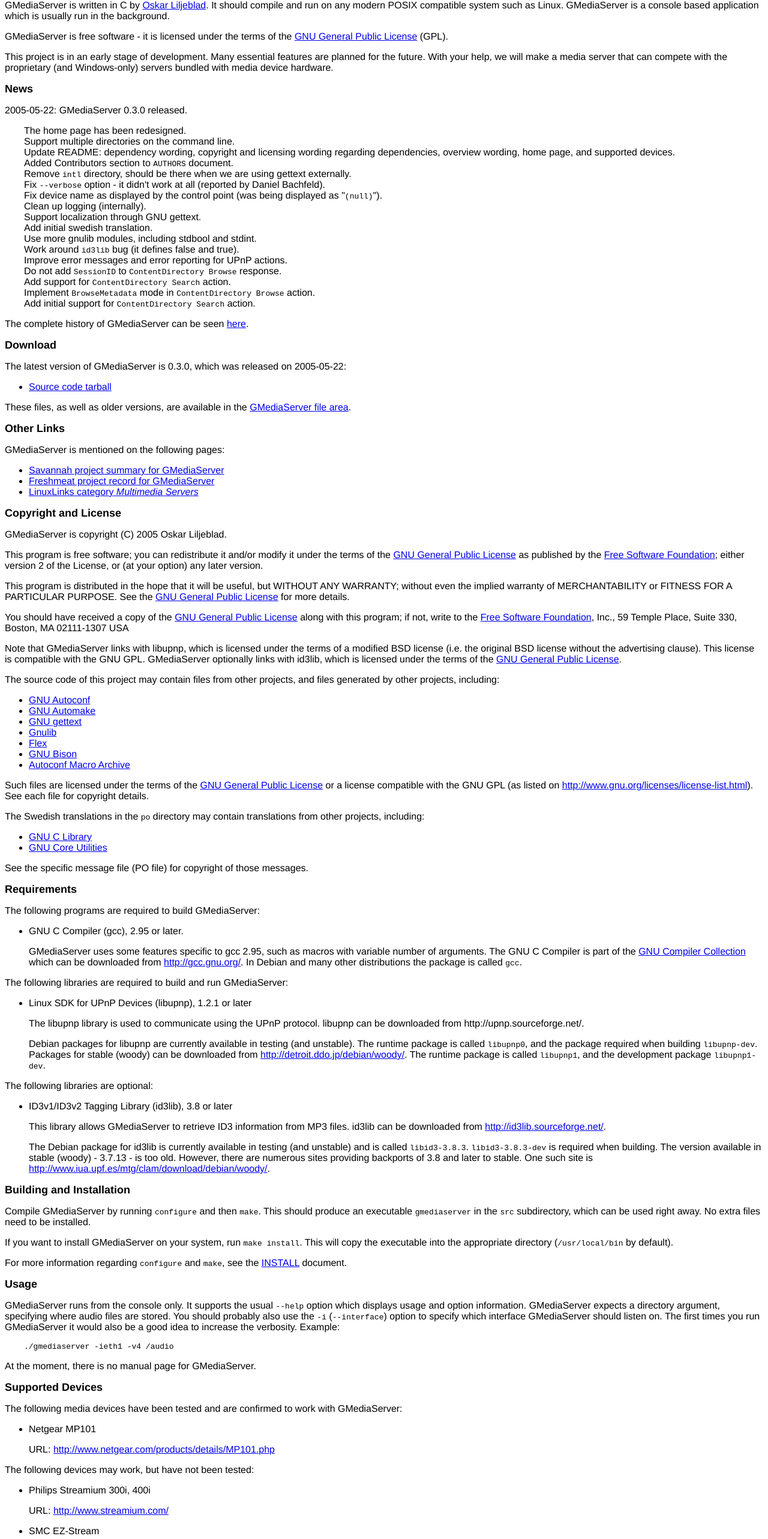
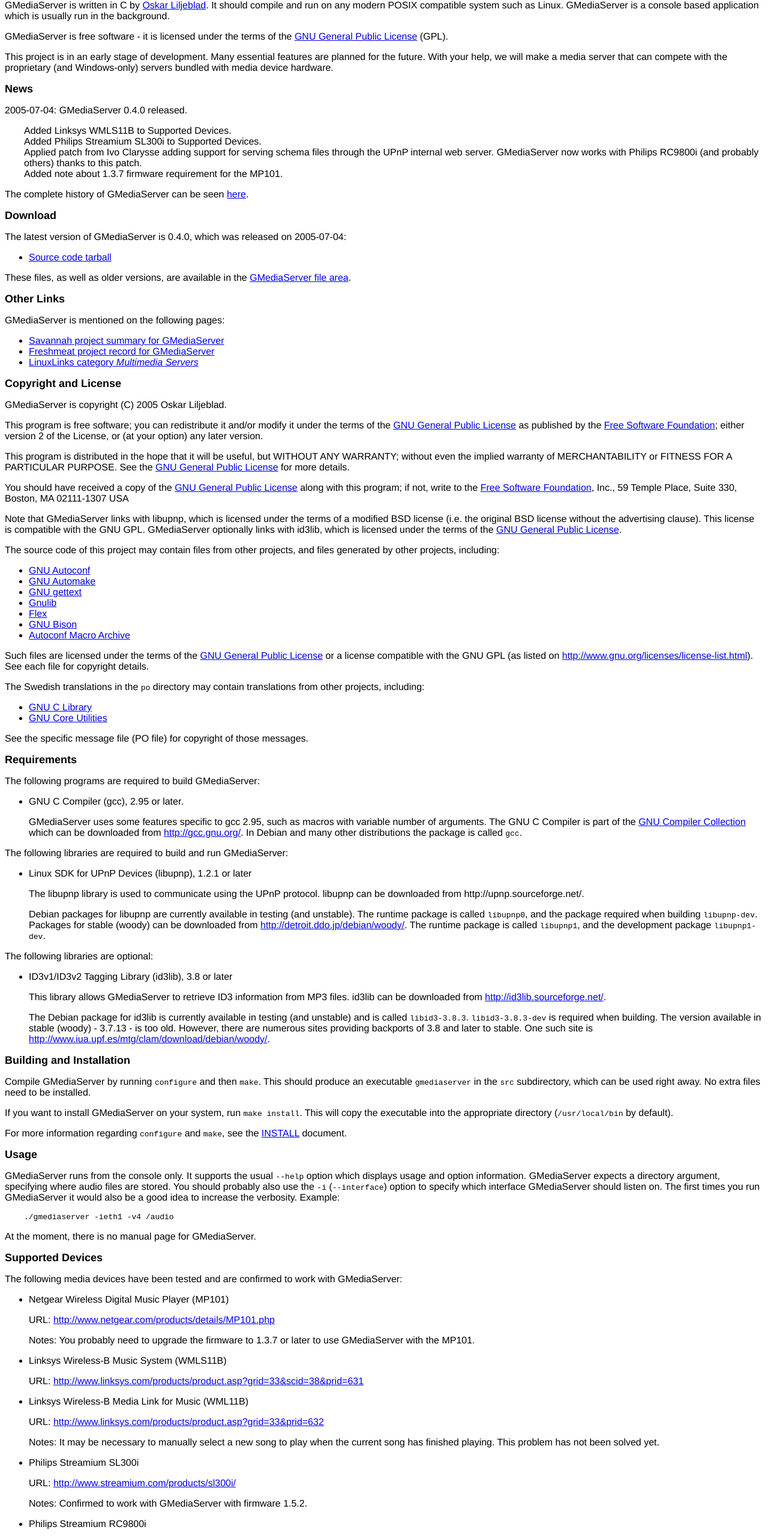
Before and after one commit to gnu-mirror-unofficial/gmediaserver, a plain HTML site: page index.html in a window 1280 px wide. Shown: the part 221-2786 px from the top of the page at 60% size. Drawn offline with Linux system fonts and the light colour scheme.

Commit message:
Update for 0.4.0.

```diff
--- a/index.html
+++ b/index.html
@@ -17,31 +17,18 @@
 <p>GMediaServer is free software - it is licensed under the terms of the <a href="http://www.gnu.org/copyleft/gpl.html">GNU General Public License</a> (GPL).</p>
 <p>This project is in an early stage of development. Many essential features are planned for the future. With your help, we will make a media server that can compete with the proprietary (and Windows-only) servers bundled with media device hardware.</p>
 <h1>News</h1>
-<p>2005-05-22: GMediaServer 0.3.0 released.</p>
+<p>2005-07-04: GMediaServer 0.4.0 released.</p>
 <div class="block">
-The home page has been redesigned.<br>
-Support multiple directories on the command line.<br>
-Update README: dependency wording, copyright and licensing wording regarding dependencies, overview wording, home page, and supported devices.<br>
-Added Contributors section to <code>AUTHORS</code> document.<br>
-Remove <code>intl</code> directory, should be there when we are using gettext externally.<br>
-Fix <code>--verbose</code> option - it didn't work at all (reported by Daniel Bachfeld).<br>
-Fix device name as displayed by the control point (was being displayed as "<code>(null)</code>").<br>
-Clean up logging (internally).<br>
-Support localization through GNU gettext.<br>
-Add initial swedish translation.<br>
-Use more gnulib modules, including stdbool and stdint.<br>
-Work around <code>id3lib</code> bug (it defines false and true).<br>
-Improve error messages and error reporting for UPnP actions.<br>
-Do not add <code>SessionID</code> to <code>ContentDirectory Browse</code> response.<br>
-Add support for <code>ContentDirectory Search</code> action.<br>
-Implement <code>BrowseMetadata</code> mode in <code>ContentDirectory Browse</code> action.<br>
-Add initial support for <code>ContentDirectory Search</code> action.<br>
+Added Linksys WMLS11B to Supported Devices.<br>
+Added Philips Streamium SL300i to Supported Devices.<br>
+Applied patch from Ivo Clarysse adding support for serving schema files through the UPnP internal web server. GMediaServer now works with Philips RC9800i (and probably others) thanks to this patch.<br>
+Added note about 1.3.7 firmware requirement for the MP101.<br>
 </div>
 <p>The complete history of GMediaServer can be seen <a href="news.html">here</a>.</p>
 <h1>Download</h1>
-<p>The latest version of GMediaServer is 0.3.0, which was released on 2005-05-22:</p>
+<p>The latest version of GMediaServer is 0.4.0, which was released on 2005-07-04:</p>
 <ul>
-<li><a href="http://savannah.nongnu.org/download/gmediaserver/GMediaServer-0.3.0.tar.gz">Source code tarball</a></li>
+<li><a href="http://savannah.nongnu.org/download/gmediaserver/GMediaServer-0.4.0.tar.gz">Source code tarball</a></li>
 </ul>
 <p>These files, as well as older versions, are available in the <a href="http://savannah.nongnu.org/download/gmediaserver/">GMediaServer file area</a>.</p>
 <h1>Other Links</h1>
@@ -107,12 +94,23 @@ Add initial support for <code>ContentDirectory Search</code> action.<br>
 <h1>Supported Devices</h1>
 <p>The following media devices have been tested and are confirmed to work with GMediaServer:</p>
 <ul>
-<li><p>Netgear MP101</p>
+<li><p>Netgear Wireless Digital Music Player (MP101)</p>
 <p>URL: <a href="http://www.netgear.com/products/details/MP101.php">http://www.netgear.com/products/details/MP101.php</a></p>
+<p>Notes: You probably need to upgrade the firmware to 1.3.7 or later to use GMediaServer with the MP101.</p>
+<li><p>Linksys Wireless-B Music System (WMLS11B)</p>
+<p>URL: <a href="http://www.linksys.com/products/product.asp?grid=33&scid=38&prid=631">http://www.linksys.com/products/product.asp?grid=33&scid=38&prid=631</a></p>
+<li><p>Linksys Wireless-B Media Link for Music (WML11B)</p>
+<p>URL: <a href="http://www.linksys.com/products/product.asp?grid=33&prid=632">http://www.linksys.com/products/product.asp?grid=33&prid=632</a></p>
+<p>Notes: It may be necessary to manually select a new song to play when the current song  has finished playing. This problem has not been solved yet.</p>
+<li><p>Philips Streamium SL300i</p>
+<p>URL: <a href="http://www.streamium.com/products/sl300i/">http://www.streamium.com/products/sl300i/</a></p>
+<p>Notes: Confirmed to work with GMediaServer with firmware 1.5.2.</p>
+<li><p>Philips Streamium RC9800i</p>
+<p>URL: <a href="http://www.homecontrol.philips.com/">http://www.homecontrol.philips.com/</a></p>
 </ul>
 <p>The following devices may work, but have not been tested:</p>
 <ul>
-<li><p>Philips Streamium 300i, 400i</p>
+<li><p>Philips Streamium 400i</p>
 <p>URL: <a href="http://www.streamium.com/">http://www.streamium.com/</a></p>
 <li><p>SMC EZ-Stream</p>
 <li><p>Terratec Noxon</p>
@@ -144,7 +142,7 @@ Add initial support for <code>ContentDirectory Search</code> action.<br>
 <p>As GMediaServer is in an early stage of development, many essential features are unimplemented.</p>
 <div class="footer">
 <hr>
-This document was generated on 2005-05-22.
+This document was generated on 2005-07-04.
 </div>
 </body>
 </html>
```
Also changed, not shown: news.html (+8 -1 lines).
